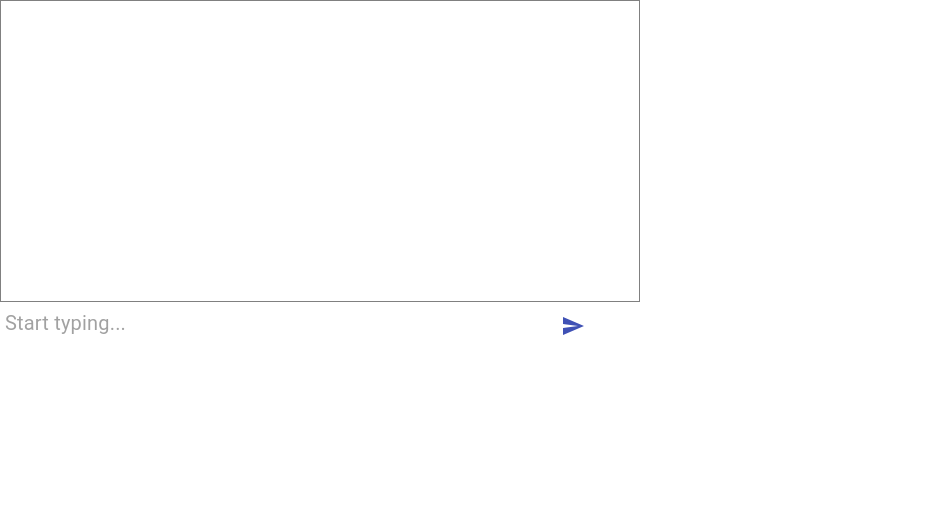
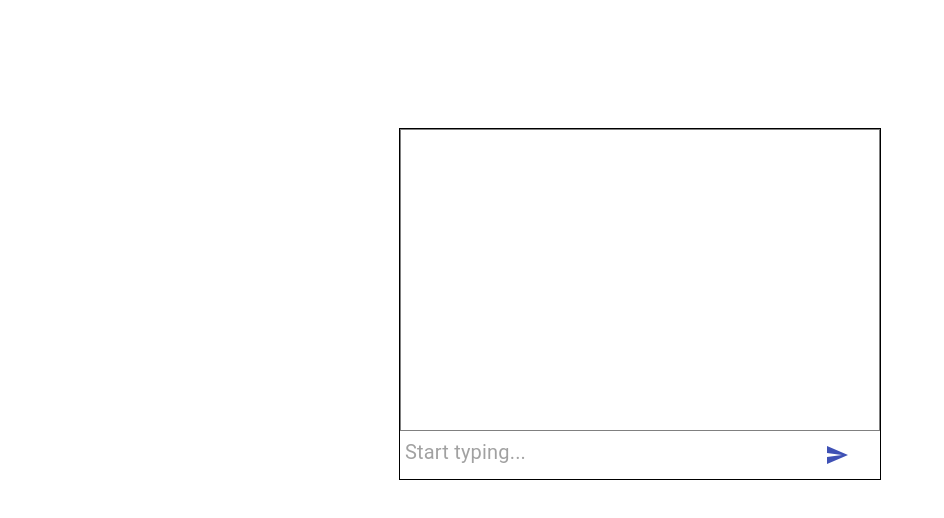
Before and after one commit to JimmyNair/game-ui, a React (Create React App) app: page /main in a window 1280 px wide. Shown: the top 518 px of the page, without its empty margins (0-944 px from the left). Built offline with nearby package versions, Linux system fonts and the light colour scheme.

Commit message:
add style to Message Component

```diff
--- a/src/views/Message.tsx
+++ b/src/views/Message.tsx
@@ -5,9 +5,15 @@ import { ChatWindow } from "../components/message/ChatWindow"
 
 const useStyles = makeStyles( () => ({
     root: {
-        width: "50%",
-        minHeight: "200px",
-        padding: "5px auto"
+       width: "100%",
+       height: "100%"
+    },
+
+    container: {
+        width: "100%",
+        maxWidth: "480px",
+        margin: "10% auto",
+        border: "1px solid black"
     }
 }))
 export const Message = () => {
@@ -21,7 +27,10 @@ export const Message = () => {
     }
 
     return <div className={classes.root}>
+        <div className={classes.container}>
         <ChatWindow messages={chatLog}/>
         <ChatInput send={addToChatLog} />
+
+        </div>
     </div>
 }
```
